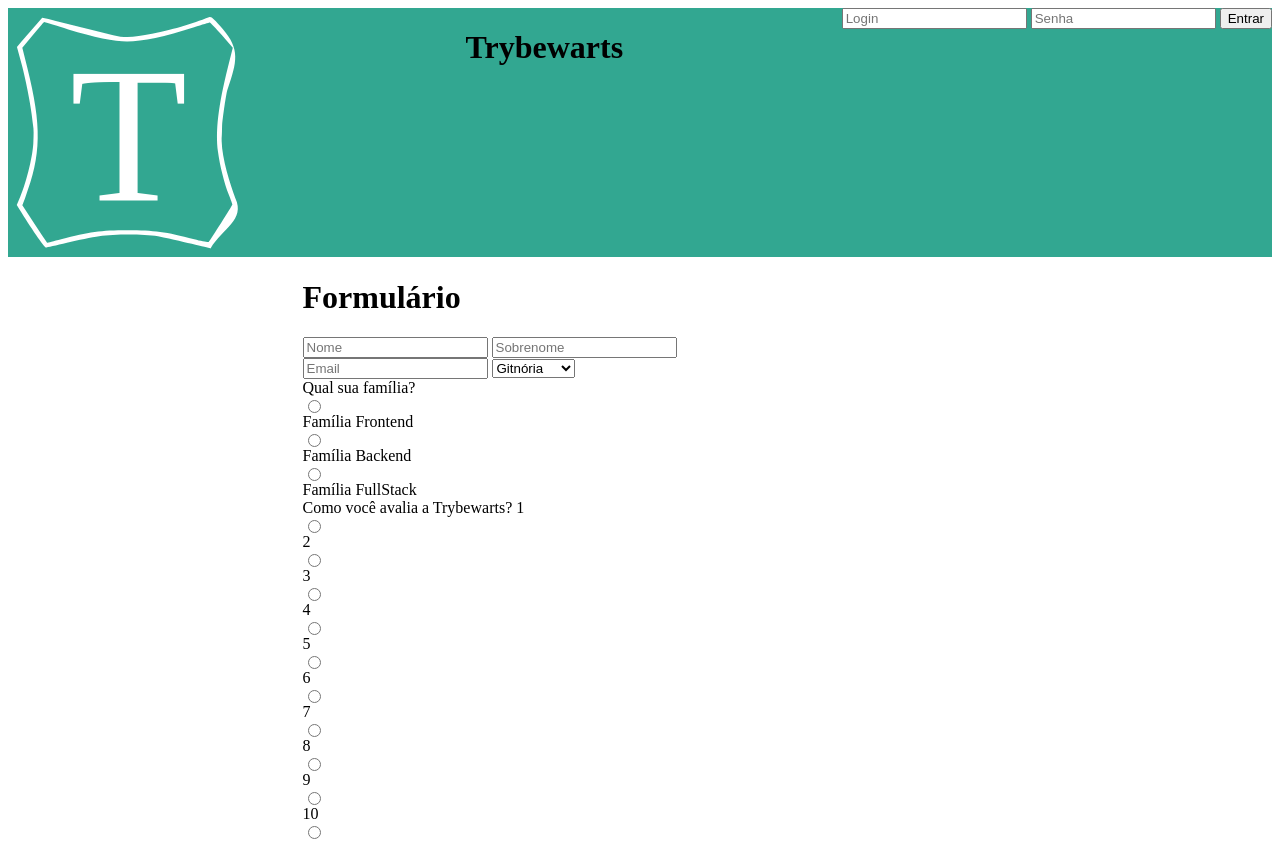
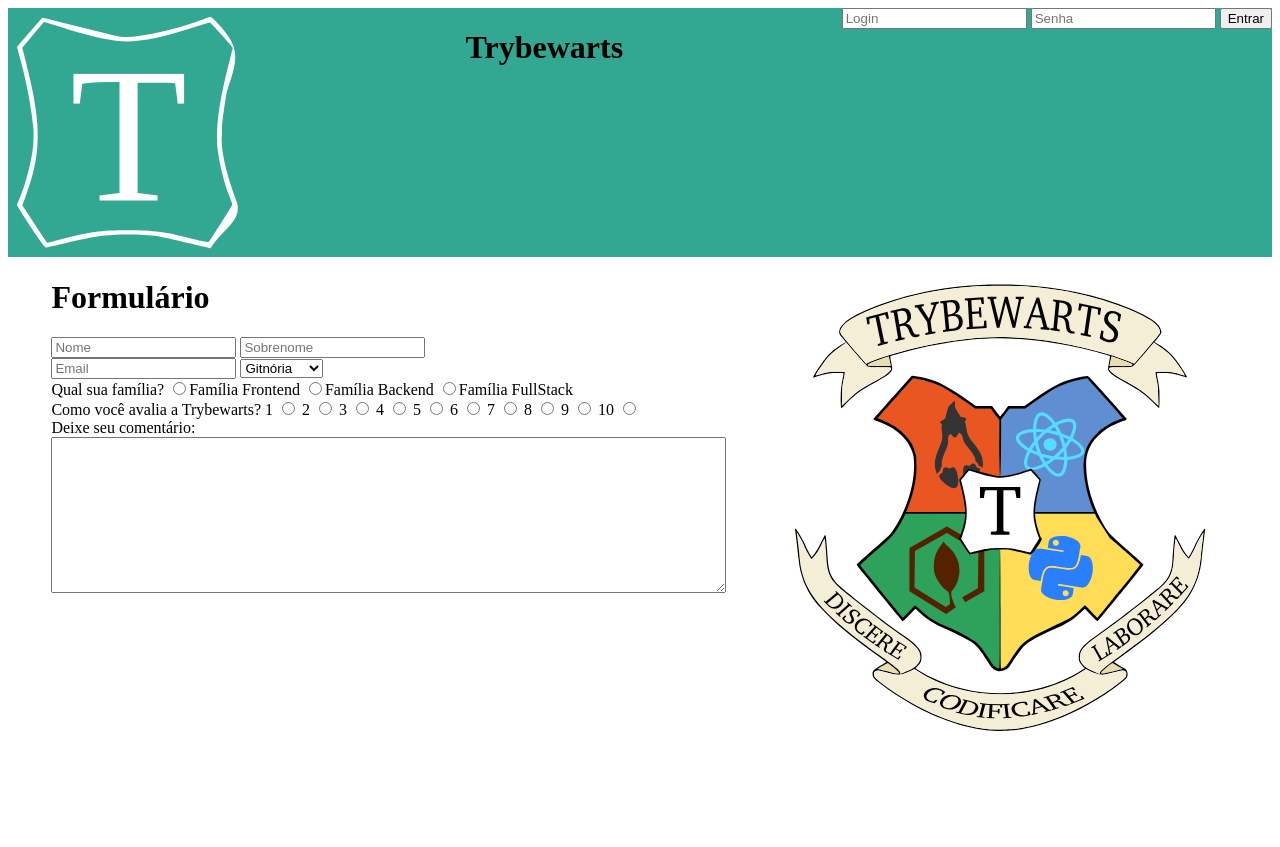
Before and after one commit to rodrigoruan/sd-011-project-trybewarts, a website: page index.html in a window 1280 px wide. After the commit the page ends 800 px from the top, so only its background shows below. Drawn offline with Linux system fonts and the light colour scheme.

Commit message:
trybewarts project - requisitos 1 a 15

```diff
--- a/index.html
+++ b/index.html
@@ -6,10 +6,11 @@
   <meta name="viewport" content="width=device-width, initial-scale=1.0">
   <link rel="stylesheet" href="style.css">
   <title>Document</title>
+
 </head>
 <body>
 
-  <header class="header">
+  <div class="header">
     <img src="images/trybewarts-header-logo.svg" alt="logotipo da escola" class="trybewarts-header-logo">
 
     <h1 id="trybewarts-header-title">Trybewarts</h1>
@@ -22,7 +23,7 @@
       </div>
     </form>
 
-  </header>
+  </div>
 
   <main id='form-container'>
     <form action="" method="get" id='evaluation-form'>
@@ -64,6 +65,13 @@
         10 <input type="radio" name="rate" id="" value="10">
       </label>
 
+      <label for="textarea" class="textarea">Deixe seu comentário:</label>
+      <textarea name="" id="textarea" cols="30" rows="10" maxlength="500"></textarea>
+
+    </form>
+    <img id='trybewarts-forms-logo' src="images/trybewarts-colored.svg" alt="trybewarts-logo">
+  </main>
+
   <script src="script.js"></script>
 </body>
 </html>
--- a/style.css
+++ b/style.css
@@ -31,6 +31,6 @@
   height: 500px;
 }
 
-label input {
+label.family {
   display: block;
 }
```
